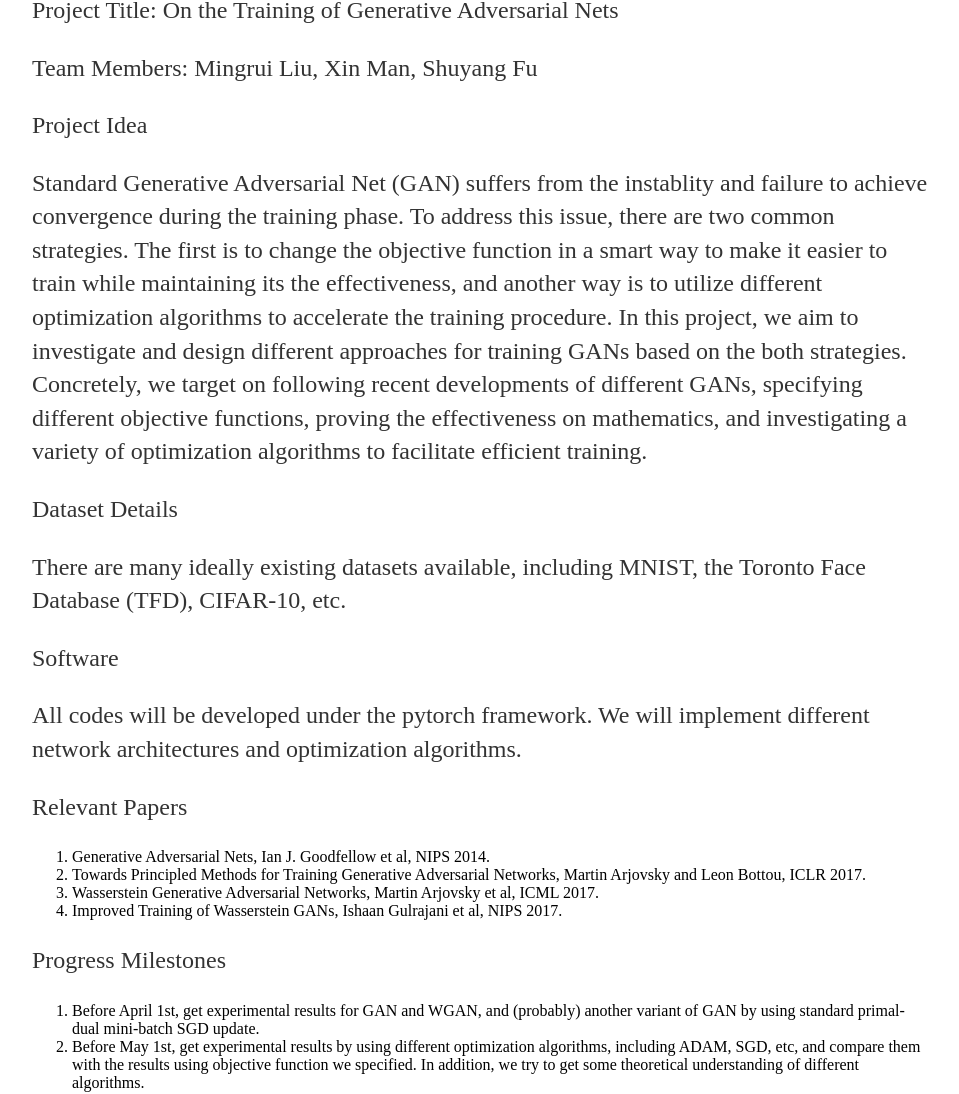
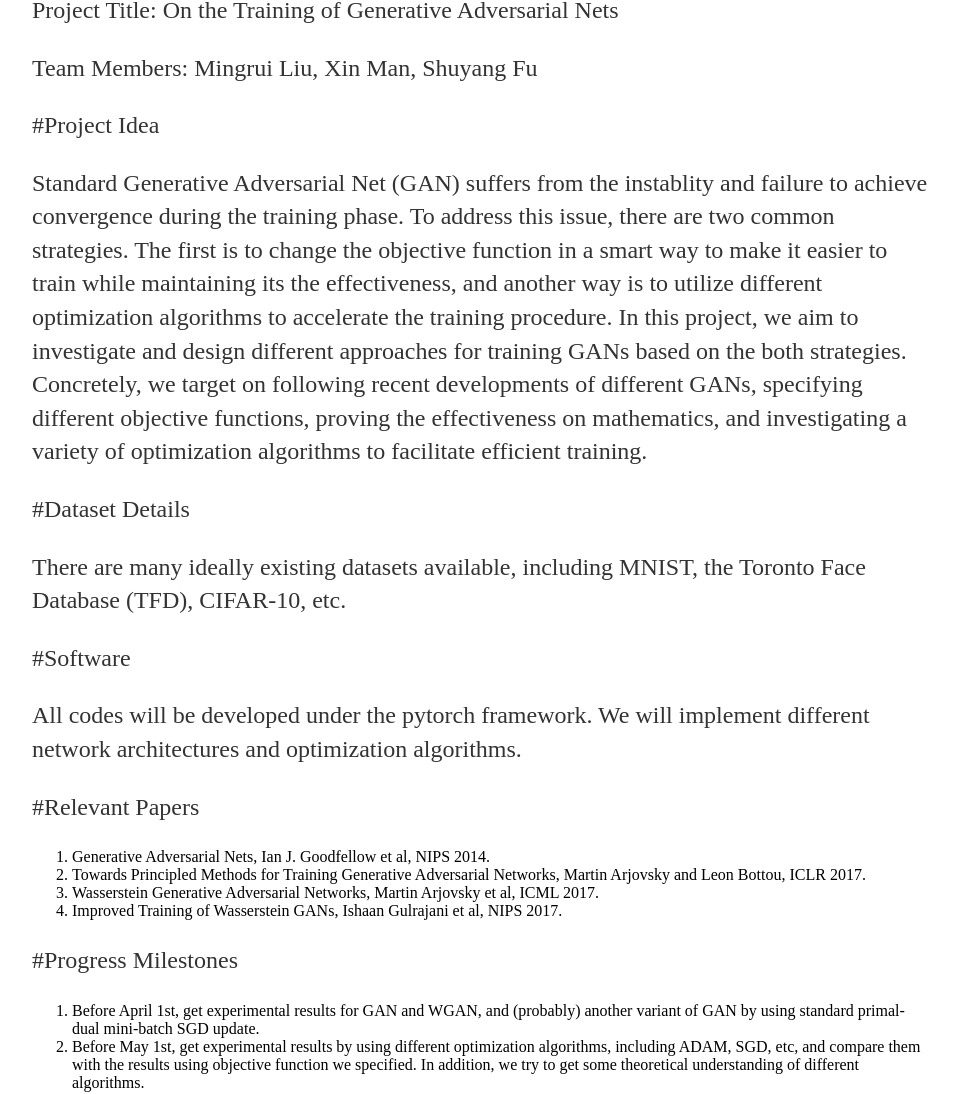
Before and after one commit to mxmachine/mxmachine.github.io, a Jekyll site: the page built from _posts/2018-03-06-Deep-Learning-Project-test.md, in a window 1280 px wide. Shown: the part 261-1355 px from the top of the page, without its empty margins (160-1119 px from the left). Built offline with Jekyll 4.4.1, drawn with Linux system fonts in a browser that asks for light colours.

Commit message:
minor changes

```diff
--- a/_posts/2018-03-06-Deep-Learning-Project-test.md
+++ b/_posts/2018-03-06-Deep-Learning-Project-test.md
@@ -8,19 +8,19 @@ Project Title: On the Training of Generative Adversarial Nets
 
 Team Members: Mingrui Liu, Xin Man, Shuyang Fu
 
-Project Idea
+#Project Idea
 
 Standard Generative Adversarial Net (GAN) suffers from the instablity and failure to achieve convergence during the training phase. To address this issue, there are two common strategies. The first is to change the objective function in a smart way to make it easier to train while maintaining its the effectiveness, and another way is to utilize different optimization algorithms to accelerate the training procedure. In this project, we aim to investigate and design different approaches for training GANs based on the both strategies. Concretely, we target on following recent developments of different GANs, specifying different objective functions, proving the effectiveness on mathematics, and investigating a variety of optimization algorithms to facilitate efficient training.
 
-Dataset Details
+#Dataset Details
 
 There are many ideally existing datasets available, including MNIST, the Toronto Face Database (TFD), CIFAR-10, etc.
 
-Software
+#Software
 
 All codes will be developed under the pytorch framework. We will implement different network architectures and optimization algorithms.
 
-Relevant Papers
+#Relevant Papers
 
 1. Generative Adversarial Nets, Ian J. Goodfellow et al, NIPS 2014.
 2. Towards Principled Methods for Training Generative Adversarial Networks, Martin Arjovsky and Leon Bottou, ICLR 2017.
@@ -28,7 +28,7 @@ Relevant Papers
 4. Improved Training of Wasserstein GANs, Ishaan Gulrajani et al, NIPS 2017.
 
 
-Progress Milestones
+#Progress Milestones
 
 1. Before April 1st, get experimental results for GAN and WGAN, and (probably) another variant of GAN by using standard primal-dual mini-batch SGD update.
 2. Before May 1st, get experimental results by using different optimization algorithms, including ADAM, SGD, etc, and compare them with the results using objective function we specified. In addition, we try to get some theoretical understanding of different algorithms.
```
